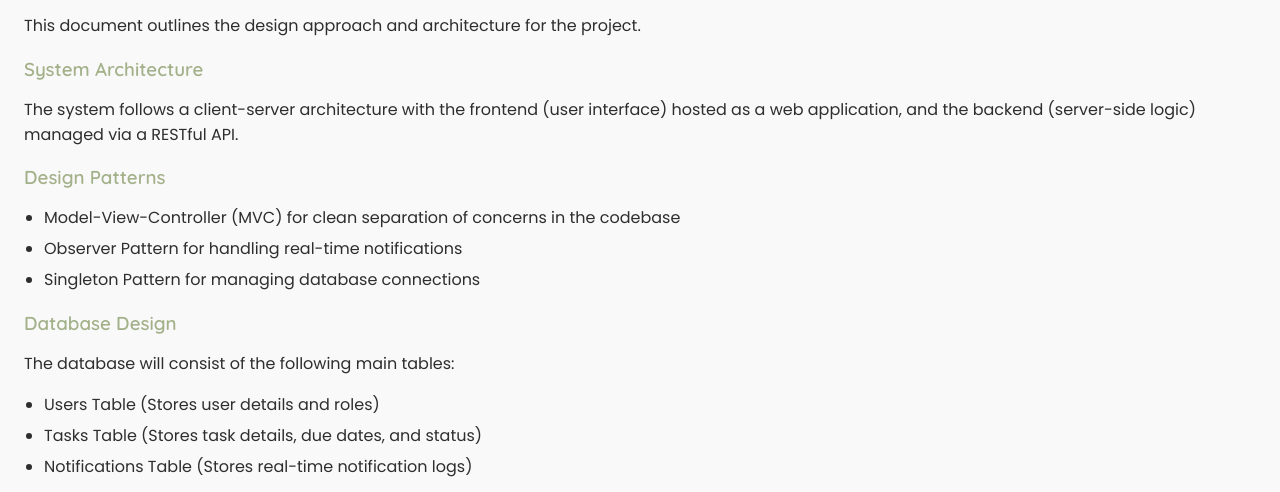
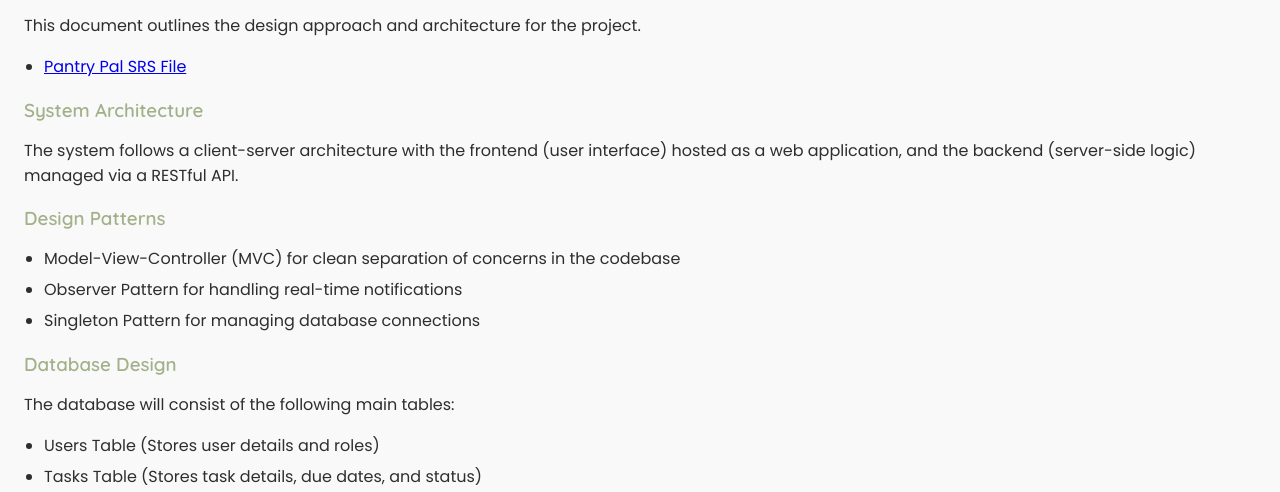
Before and after one commit to Ciriden/PantryPal, a plain HTML site: page software-design.html in a window 1280 px wide. Shown: the part 283-775 px from the top of the page. Drawn offline with Linux system fonts and the light colour scheme.

Commit message:
Added SRS file

```diff
--- a/software-design.html
+++ b/software-design.html
@@ -24,6 +24,9 @@
   <main>
     <h2>Software Design Document</h2>
     <p>This document outlines the design approach and architecture for the project.</p>
+    <ul>
+      <li><a href="Files/PantryPalSRS.pdf">Pantry Pal SRS File</a></li>
+    </ul>
 
     <h3>System Architecture</h3>
     <p>The system follows a client-server architecture with the frontend (user interface) hosted as a web application, and the backend (server-side logic) managed via a RESTful API.</p>
```
Also changed, not shown: 1 other file.
